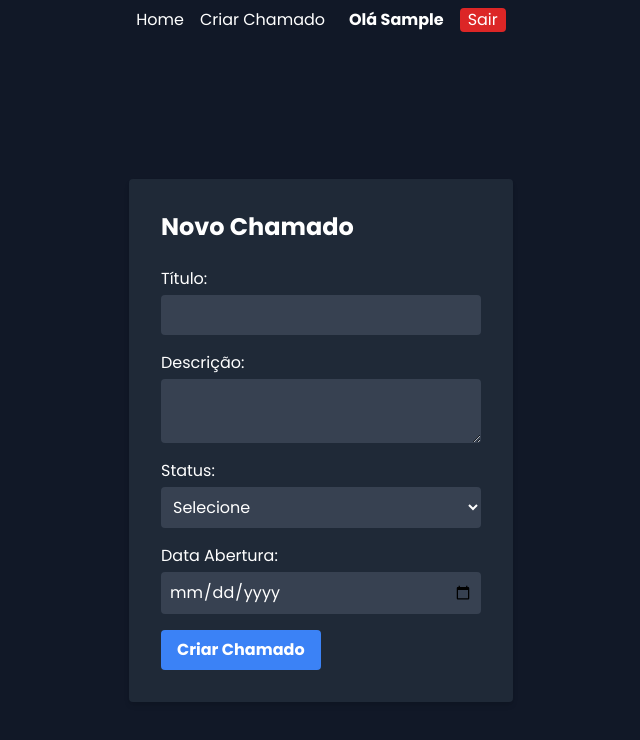
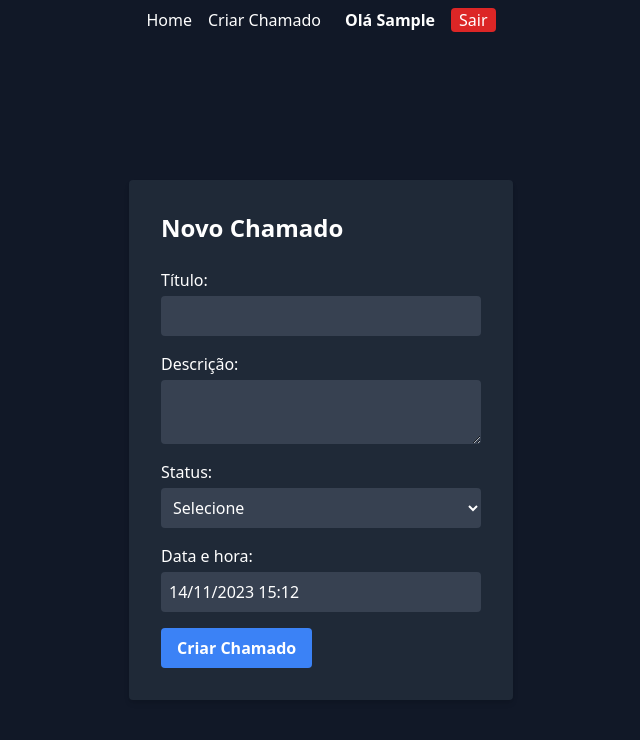
Before and after one commit to Guidantas28/hsm-helpdesk, a Next.js app: page /criarChamado in a window 1280 px wide. Shown: the top 740 px of the page, without its empty margins (319-959 px from the left). Built offline with nearby package versions, Linux system fonts and the light colour scheme; no server answers; sample sign-in values are in the browser's storage.

Commit message:
data and time add

```diff
--- a/package.json
+++ b/package.json
@@ -11,6 +11,7 @@
   "dependencies": {
     "autoprefixer": "10.4.14",
     "bcryptjs": "^2.4.3",
+    "date-fns": "^2.30.0",
     "eslint": "8.42.0",
     "eslint-config-next": "13.4.4",
     "formik": "^2.4.1",
@@ -21,6 +22,7 @@
     "postcss": "8.4.24",
     "react": "18.2.0",
     "react-dom": "18.2.0",
+    "react-hook-form": "^7.48.2",
     "react-icons": "^4.12.0",
     "tailwindcss": "3.3.2",
     "yup": "^1.2.0"
--- a/src/components/DeleteChamadoButton.jsx
+++ b/src/components/DeleteChamadoButton.jsx
@@ -1,4 +1,3 @@
-import { useState } from 'react';
 import { MdDelete } from "react-icons/md";
 
 export default function DeleteChamadoButton ({ chamadoId, onDeleteSuccess, onDeleteError }) {
--- a/src/app/criarChamado/page.jsx
+++ b/src/pages/criarChamado.jsx
@@ -1,23 +1,25 @@
 "use client";
 import { useState } from "react";
-import { signOut, useSession } from "next-auth/react";
 import { useRouter } from "next/navigation";
-import * as Yup from "yup";
 import LayoutAdmin from "@/components/LayoutAdmin";
+import { format } from "date-fns";
 
-export default function NovoChamado() {
+export default function NovoChamado({ initialDateTime }) {
   const [titulo, setTitulo] = useState("");
   const [descricao, setDescricao] = useState("");
   const [status, setStatus] = useState("");
-  const [dataAbertura, setDataAbertura] = useState("");
-  const [dataFechamento, setDataFechamento] = useState("");
-  const [usuario, setUsuario] = useState("");
-
+  const [dataAbertura, setDataAbertura] = useState(initialDateTime);
+  const [error, setError] = useState("");
 
   const router = useRouter();
 
   const handleSubmit = async (e, value) => {
-    e.preventDefault();
+    e.preventDefault()
+
+    if (!titulo || !descricao || !status || !dataAbertura) {
+      setError("Por favor, preencha todos os campos.");
+      return;
+    }
 
     const response = await fetch("/api/create", {
       method: "POST",
@@ -34,7 +36,7 @@ export default function NovoChamado() {
 
     if (response.ok) {
       console.log("Chamado criado com sucesso!");
-      router.push("/");
+      router.push("/dashboard");
     } else {
       console.error("Erro ao criar chamado.");
       console.log(response);
@@ -46,16 +48,17 @@ export default function NovoChamado() {
       <div className="bg-gray-900 text-white min-h-screen flex items-center justify-center">
       <div className="bg-gray-800 p-8 rounded shadow-md w-full sm:w-96">
         <h1 className="text-2xl font-bold mb-6 bg-gray-800">Novo Chamado</h1>
+        {error && <p className="text-red-500 font-semibold text-lg mb-4 bg-gray-800 ">{error}</p>}
         <form onSubmit={handleSubmit} className="bg-gray-800">
           <label className="block mb-4 bg-gray-800">
             Título:
             <input
               name="titulo"
               type="text"
+              className={`block w-full mt-1 p-2 rounded bg-gray-700`}
               value={titulo || ""}
               onChange={(e) => setTitulo(e.target.value)}
-              className="block w-full mt-1 p-2 rounded bg-gray-700"
-            />
+              />
           </label>
           <label className="block mb-4 bg-gray-800">
             Descrição:
@@ -63,15 +66,15 @@ export default function NovoChamado() {
               name="descricao"
               value={descricao}
               onChange={(e) => setDescricao(e.target.value)}
-              className="block w-full mt-1 p-2 rounded bg-gray-700"
-            />
+              className={`block w-full mt-1 p-2 rounded bg-gray-700`}
+              />
           </label>
           <label className="block mb-4 bg-gray-800">
             Status:
             <select
               value={status}
               onChange={(e) => setStatus(e.target.value)}
-              className="block w-full mt-1 p-2 rounded bg-gray-700"
+              className={`block w-full mt-1 p-2 rounded bg-gray-700`}
               name="status"
             >
               <option value="">Selecione</option>
@@ -81,13 +84,14 @@ export default function NovoChamado() {
             </select>
           </label>
           <label className="block mb-4 bg-gray-800">
-            Data Abertura:
+            Data e hora:
             <input
-              name="dateAbertura"
-              type="date"
+              name="dataAbertura"
+              type="text"
               value={dataAbertura}
               onChange={(e) => setDataAbertura(e.target.value)}
               className="block w-full mt-1 p-2 rounded bg-gray-700"
+              readOnly
             />
           </label>
           <button
@@ -102,3 +106,13 @@ export default function NovoChamado() {
     </LayoutAdmin>
   );
 }
+
+export async function getStaticProps(){
+  const initialDateTime = format(new Date(), "dd/MM/yyyy HH:mm");
+
+  return {
+    props: {
+      initialDateTime,
+    },
+  };
+}
```
Also changed, not shown: 2 other files (tests, documents, lock files or other folders).
